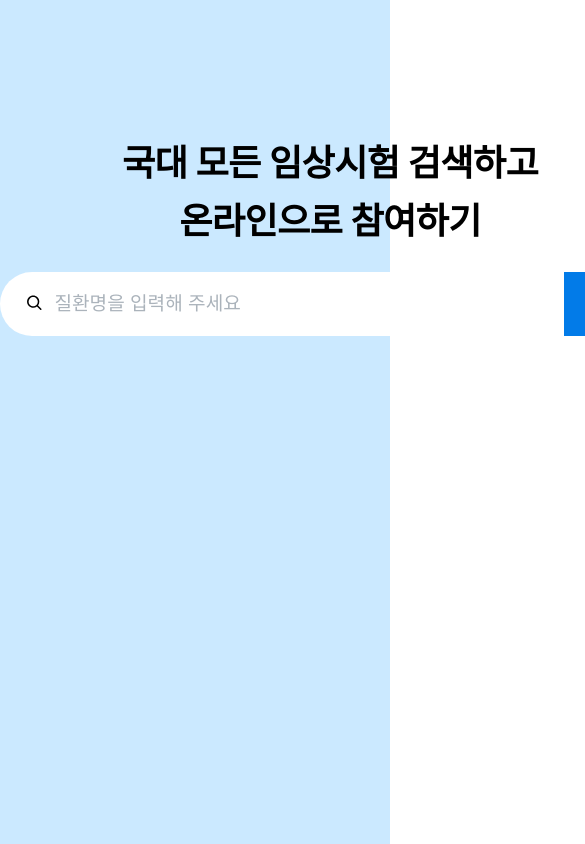
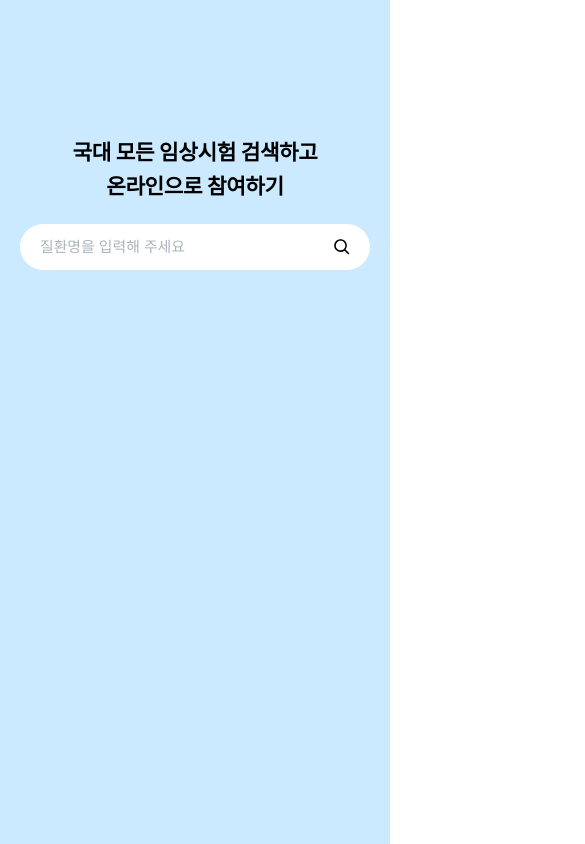
Before and after one commit to hinyc/wanted-codestates-project-10, a React (Create React App) app: page / in a window 390 px wide. Shown: the top 844 px of the page, 585 px wide, since content can reach past the window. Built offline with nearby package versions, Linux system fonts and the light colour scheme.

Commit message:
[Feat] $4 반응형 구현 - 가로 폭에 따라 인풋창 컨텐츠 변화 주기

```diff
--- a/src/components/Content.js
+++ b/src/components/Content.js
@@ -1,5 +1,6 @@
 import React from 'react';
 import styled from 'styled-components';
+import { limit } from './SearchInput';
 
 export default function Content() {
   return (
@@ -13,14 +14,16 @@ export default function Content() {
 }
 
 const Wrapper = styled.div`
-  width: 660px;
+  width: 100%;
   margin: 0 auto 20px;
-
+  font-size: 2.125rem;
   p {
     text-align: center;
-    font-size: 2.125rem;
     font-weight: 700;
     letter-spacing: -0.018em;
     line-height: 1.6;
+    @media ${limit} {
+      font-size: 1.25rem;
+    }
   }
 `;
--- a/src/components/SearchInput.js
+++ b/src/components/SearchInput.js
@@ -79,11 +79,19 @@ export default function SearchInput() {
   );
 }
 
+export const limit = `(max-width:1040px)`;
+
 const Wrapper = styled.div`
   width: 660px;
   height: 64.8px;
+  display: flex;
   margin: auto;
-  display: flex;
+  padding: 0px;
+  @media ${limit} {
+    width: 100%;
+    padding: 0 20px;
+    height: 46.4px;
+  }
 `;
 
 const InputContainer = styled.div`
@@ -94,19 +102,34 @@ const InputContainer = styled.div`
   border-radius: 42px 0 0 42px;
   align-items: center;
   padding: 20px 24px;
+  position: relative;
   .icon {
     font-size: 1.125rem;
   }
+  @media ${limit} {
+    width: 100%;
+    padding: 12px 20px;
+    border-radius: 42px;
+    .icon {
+      position: absolute;
+      right: 20px;
+    }
+  }
 `;
+
 const Input = styled.input`
   width: 100%;
+  outline: none;
+  padding: 0 12px;
   font-size: 1.125rem;
-  padding: 0 12px;
-  outline: none;
   ::placeholder {
     font-size: 1.125rem;
     font-size: 100%;
     color: #abb3bb;
+  }
+  @media ${limit} {
+    font-size: 0.875rem;
+    padding: 0;
   }
 `;
 
@@ -124,4 +147,7 @@ const Button = styled.button`
   :active {
     opacity: 0.95;
   }
+  @media ${limit} {
+    display: none;
+  }
 `;
```
